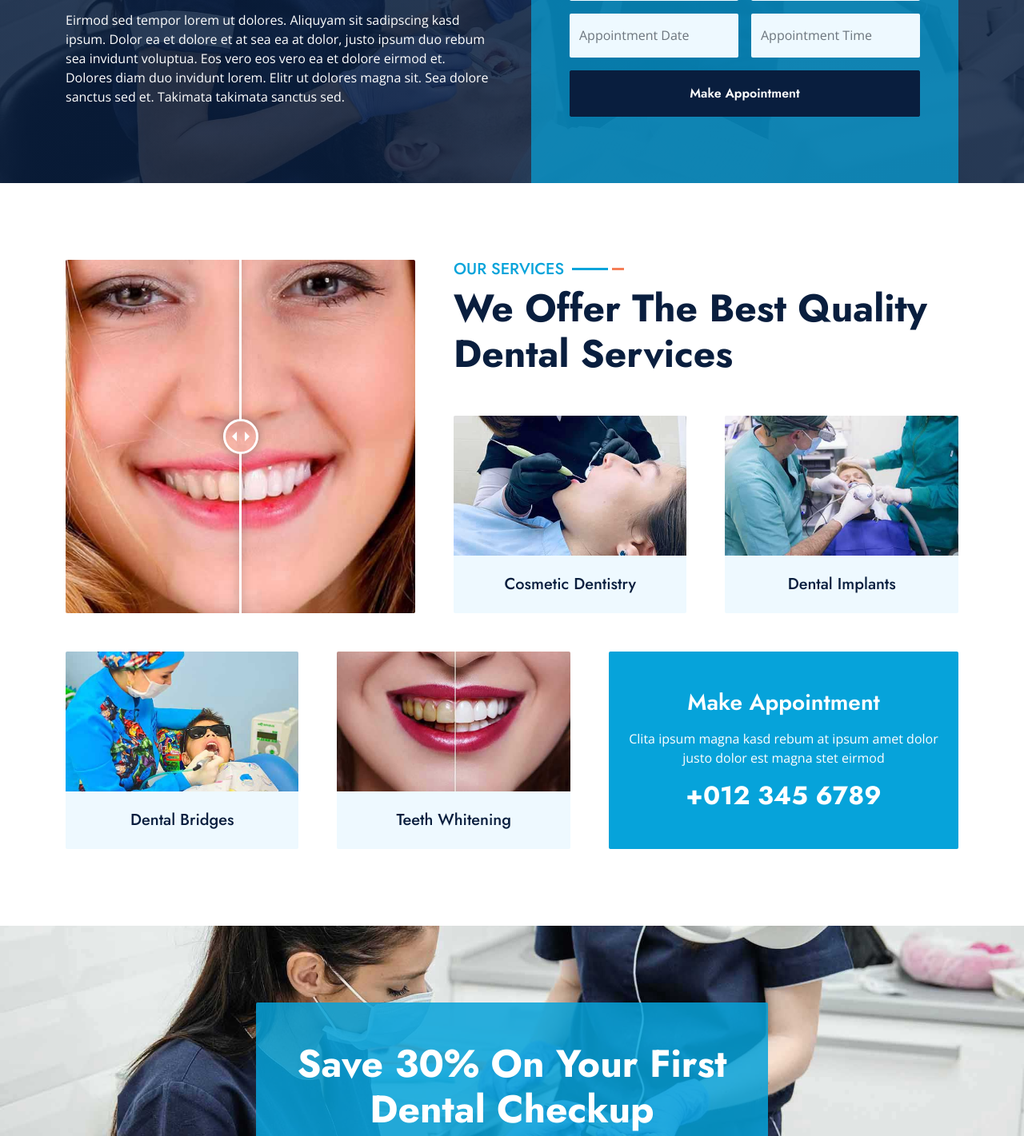
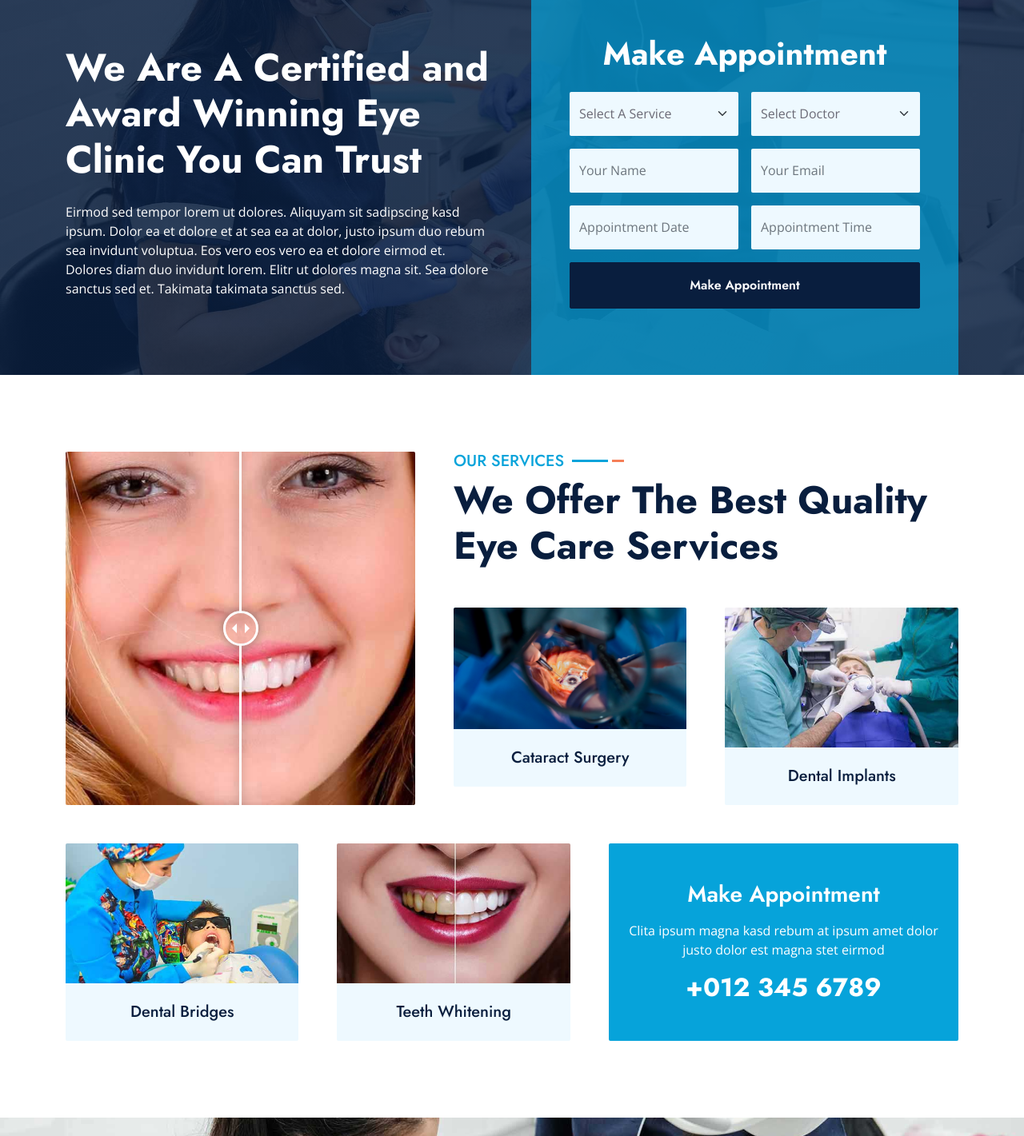
Before and after one commit to akkuajce/IrisGlow, a Django app: page / in a window 1280 px wide. Shown: the part 2050-3471 px from the top of the page at 80% size. Run offline with Django 4.2, Linux system fonts and the light colour scheme; some libraries are stand-ins or nearby versions.

Commit message:
committed

```diff
--- a/IrisGlow/template/index.html
+++ b/IrisGlow/template/index.html
@@ -131,11 +131,11 @@
         <div id="header-carousel" class="carousel slide carousel-fade" data-bs-ride="carousel">
             <div class="carousel-inner">
                 <div class="carousel-item active">
-                    <img class="w-100" src="{% static 'img/carousel-1.jpg' %}" alt="Image">
+                    <img class="w-100" src="{% static 'img/indexpage 1st.jpg' %}" alt="Image">
                     <div class="carousel-caption d-flex flex-column align-items-center justify-content-center">
                         <div class="p-3" style="max-width: 900px;">
-                            <h5 class="text-white text-uppercase mb-3 animated slideInDown">Keep Your Teeth Healthy</h5>
-                            <h1 class="display-1 text-white mb-md-4 animated zoomIn">Take The Best Quality Dental Treatment</h1>
+                            <h5 class="text-white text-uppercase mb-3 animated slideInDown">Keep Your Eyes Healthy</h5>
+                            <h1 class="display-1 text-white mb-md-4 animated zoomIn">Take The Best Quality Eye Care Treatment</h1>
                             <a href="{% url 'appointment' %}" class="btn btn-primary py-md-3 px-md-5 me-3 animated slideInLeft">Appointment</a>
                             <a href="" class="btn btn-secondary py-md-3 px-md-5 animated slideInRight">Contact Us</a>
                         </div>
@@ -145,8 +145,8 @@
                     <img class="w-100" src="{% static 'img/carousel-2.jpg' %}" alt="Image">
                     <div class="carousel-caption d-flex flex-column align-items-center justify-content-center">
                         <div class="p-3" style="max-width: 900px;">
-                            <h5 class="text-white text-uppercase mb-3 animated slideInDown">Keep Your Teeth Healthy</h5>
-                            <h1 class="display-1 text-white mb-md-4 animated zoomIn">Take The Best Quality Dental Treatment</h1>
+                            <h5 class="text-white text-uppercase mb-3 animated slideInDown">Keep Your Eyes Healthy</h5>
+                            <h1 class="display-1 text-white mb-md-4 animated zoomIn">Take The Best Quality Eye Care Treatment</h1>
                             <a href="{% url 'appointment' %}" class="btn btn-primary py-md-3 px-md-5 me-3 animated slideInLeft">Appointment</a>
                             <a href="" class="btn btn-secondary py-md-3 px-md-5 animated slideInRight">Contact Us</a>
                         </div>
@@ -226,7 +226,7 @@
                 <div class="col-lg-7">
                     <div class="section-title mb-4">
                         <h5 class="position-relative d-inline-block text-primary text-uppercase">About Us</h5>
-                        <h1 class="display-5 mb-0">The World's Best Dental Clinic That You Can Trust</h1>
+                        <h1 class="display-5 mb-0">The World's Best Eye Clinic That You Can Trust</h1>
                     </div>
                     <h4 class="text-body fst-italic mb-4">Diam dolor diam ipsum sit. Clita erat ipsum et lorem stet no lorem sit clita duo justo magna dolore</h4>
                     <p class="mb-4">Tempor erat elitr rebum at clita. Diam dolor diam ipsum et tempor sit. Aliqu diam amet diam et eos labore. Clita erat ipsum et lorem et sit, sed stet no labore lorem sit. Sanctus clita duo justo et tempor eirmod magna dolore erat amet</p>
@@ -244,7 +244,7 @@
                 </div>
                 <div class="col-lg-5" style="min-height: 500px;">
                     <div class="position-relative h-100">
-                        <img class="position-absolute w-100 h-100 rounded wow zoomIn" data-wow-delay="0.9s" src="img/about.jpg" style="object-fit: cover;">
+                        <img class="position-absolute w-100 h-100 rounded wow zoomIn" data-wow-delay="0.9s" src="{% static 'img/index2nd.jpg' %}" style="object-fit: cover;">
                     </div>
                 </div>
             </div>
@@ -259,7 +259,7 @@
             <div class="row gx-5">
                 <div class="col-lg-6 py-5">
                     <div class="py-5">
-                        <h1 class="display-5 text-white mb-4">We Are A Certified and Award Winning Dental Clinic You Can Trust</h1>
+                        <h1 class="display-5 text-white mb-4">We Are A Certified and Award Winning Eye Clinic You Can Trust</h1>
                         <p class="text-white mb-0">Eirmod sed tempor lorem ut dolores. Aliquyam sit sadipscing kasd ipsum. Dolor ea et dolore et at sea ea at dolor, justo ipsum duo rebum sea invidunt voluptua. Eos vero eos vero ea et dolore eirmod et. Dolores diam duo invidunt lorem. Elitr ut dolores magna sit. Sea dolore sanctus sed et. Takimata takimata sanctus sed.</p>
                     </div>
                 </div>
@@ -330,15 +330,15 @@
                 <div class="col-lg-7">
                     <div class="section-title mb-5">
                         <h5 class="position-relative d-inline-block text-primary text-uppercase">Our Services</h5>
-                        <h1 class="display-5 mb-0">We Offer The Best Quality Dental Services</h1>
+                        <h1 class="display-5 mb-0">We Offer The Best Quality Eye Care Services</h1>
                     </div>
                     <div class="row g-5">
                         <div class="col-md-6 service-item wow zoomIn" data-wow-delay="0.6s">
                             <div class="rounded-top overflow-hidden">
-                                <img class="img-fluid" src="{% static 'img/service-1.jpg' %}" alt="">
+                                <img class="img-fluid" src="{% static 'img/Cataractsurgery.png' %}" alt="">
                             </div>
                             <div class="position-relative bg-light rounded-bottom text-center p-4">
-                                <h5 class="m-0">Cosmetic Dentistry</h5>
+                                <h5 class="m-0">Cataract Surgery</h5>
                             </div>
                         </div>
                         <div class="col-md-6 service-item wow zoomIn" data-wow-delay="0.9s">
```
Also changed, not shown: IrisGlow/static/img/Cataractsurgery.png (added), 2 other files.
